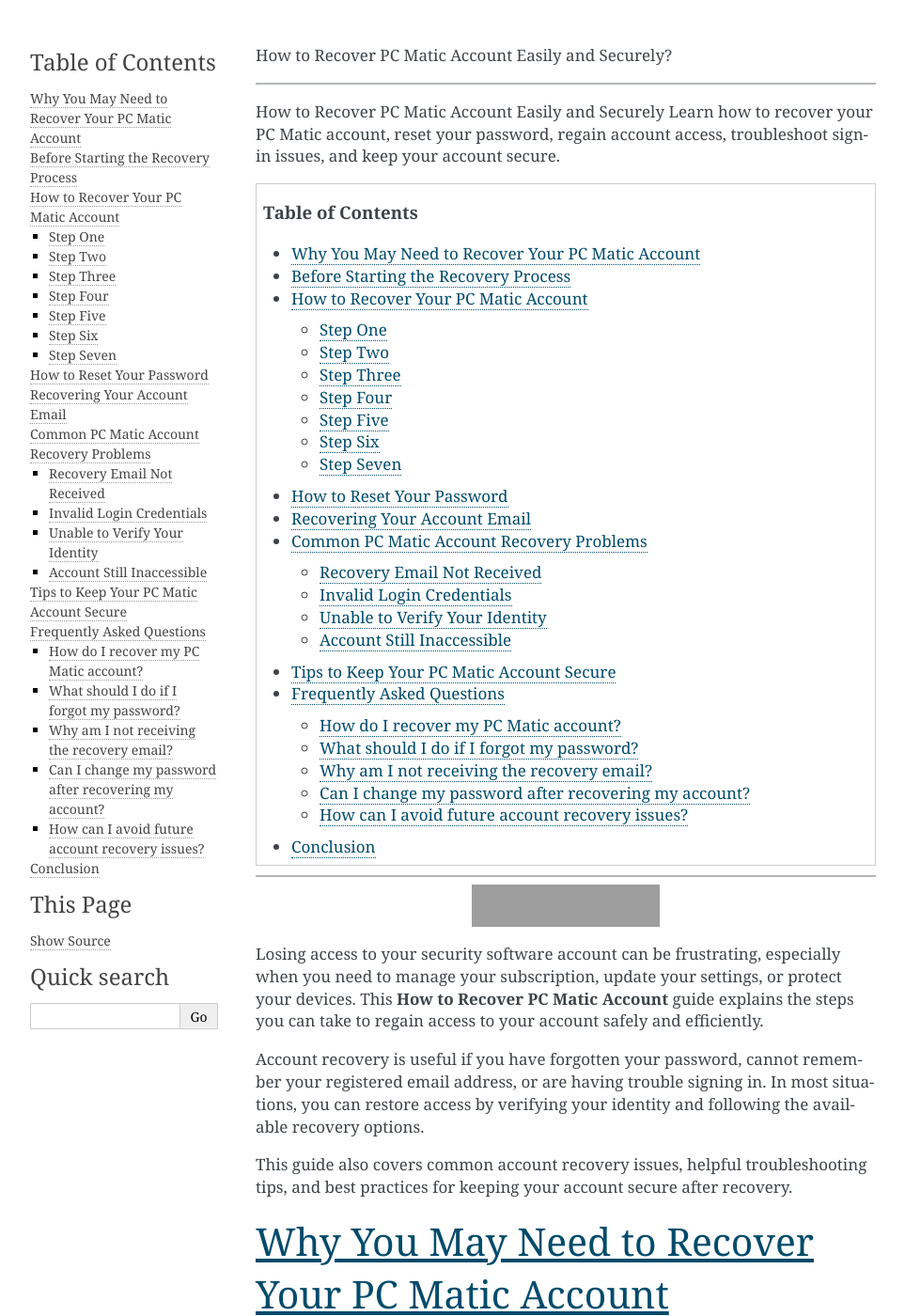
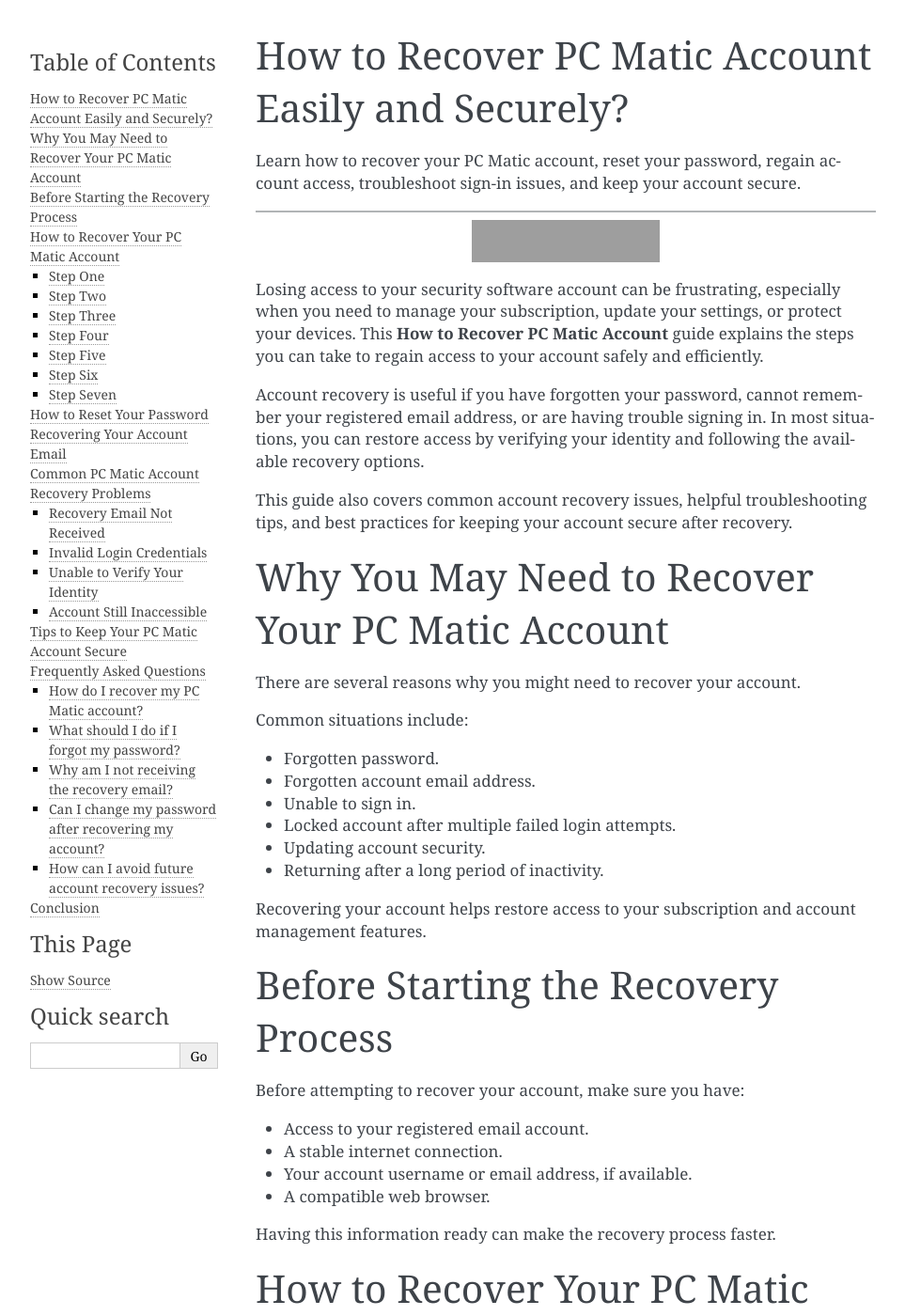
Before and after one commit to pcmaticds/recover-pc-matic-account, a Sphinx documentation site: the page built from docs/index.rst, in a window 1280 px wide and 1400 px high. Shown: the whole window at 94% size, without its empty margins (148-1111 px from the left). Built offline with Sphinx 7.4.7, drawn with Linux system fonts in a browser that asks for light colours; grey boxes are pictures that could not be loaded.

Commit message:
Update index.rst

```diff
--- a/docs/index.rst
+++ b/docs/index.rst
@@ -1,17 +1,13 @@
 How to Recover PC Matic Account Easily and Securely?
-
 ===============================
 
-How to Recover PC Matic Account Easily and Securely
 Learn how to recover your PC Matic account, reset your password, regain account access, troubleshoot sign-in issues, and keep your account secure.
 
 .. contents:: Table of Contents
    :depth: 2
    :local:
 
-
 ============
-
 
 .. image:: https://img.shields.io/badge/recover%20Now-blue?style=for-the-badge&logo=sign-in-alt&logoColor=white
    :width: 200px
```
